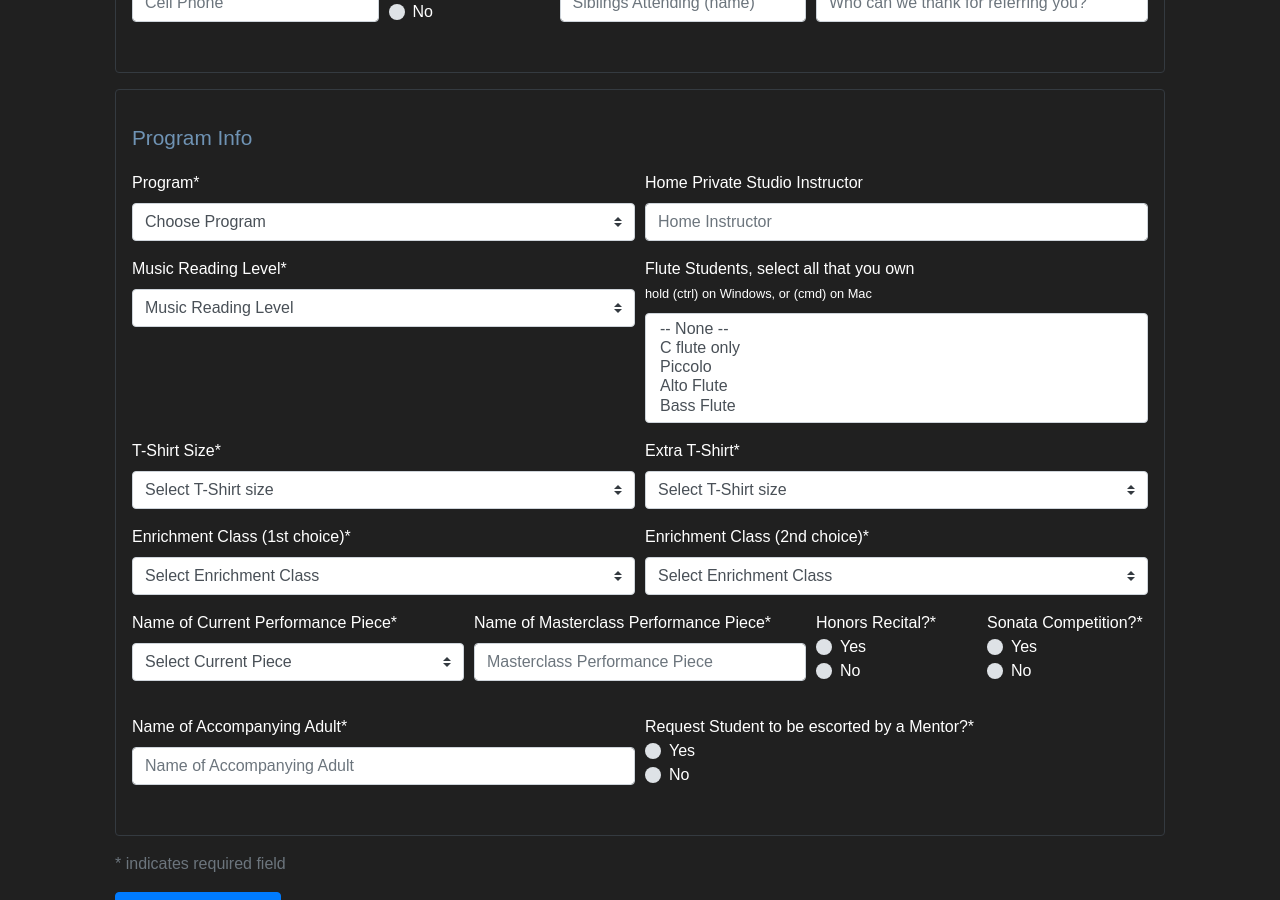
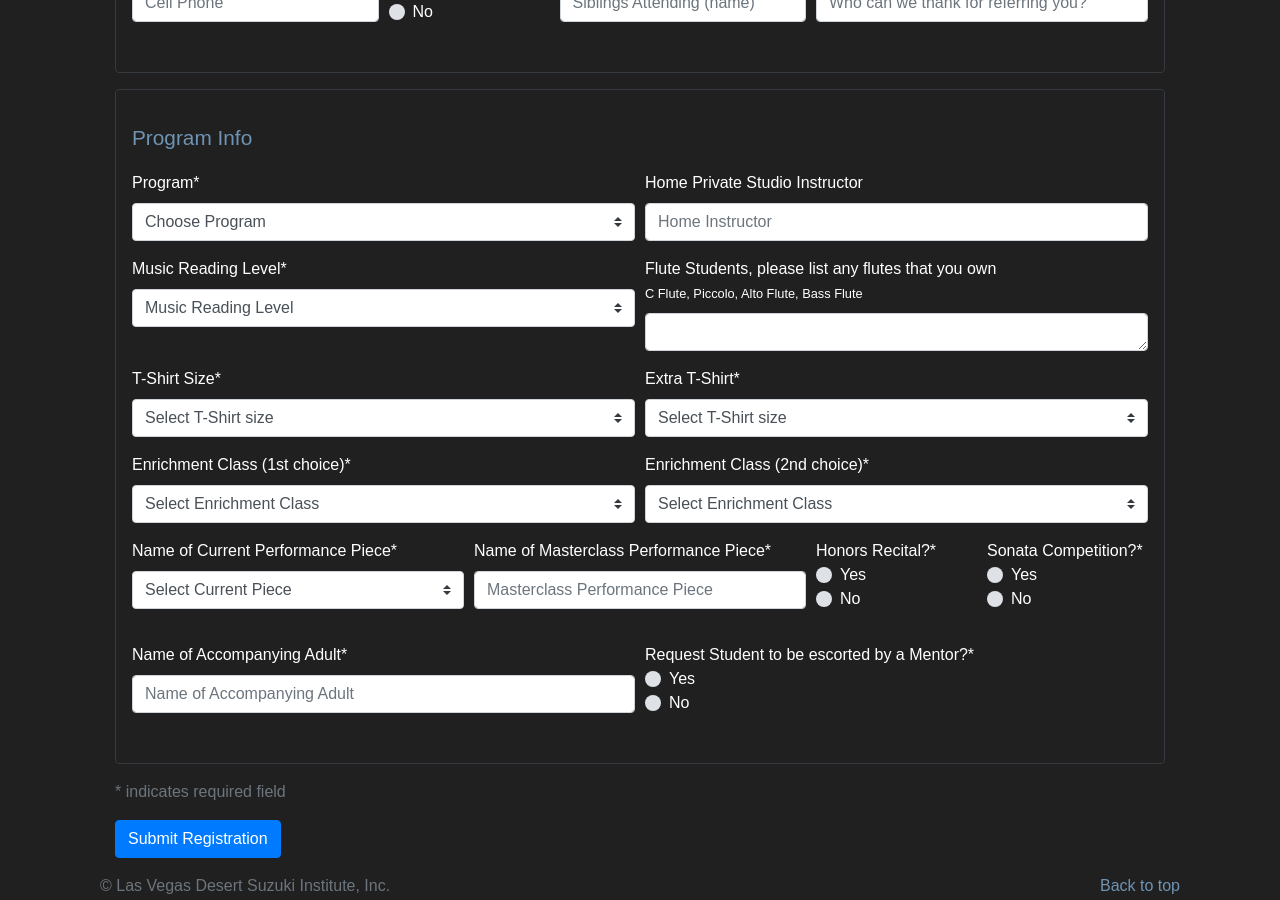
Before and after one commit to rg45-com/lvdsi, a Jekyll site: the page built from registration/flute-piano.html, in a window 1280 px wide and 900 px high, scrolled down 1109 px. Built offline with Jekyll 4.4.1, drawn with Linux system fonts in a browser that asks for light colours; nearby versions of some CDN libraries; some of the changed text lies outside the part shown.

Commit message:
Flute-Piano form tweak
Netlify doesn't like mutiple select form field.  Changed over to a text input.

```diff
--- a/registration/flute-piano.html
+++ b/registration/flute-piano.html
@@ -133,15 +133,9 @@ nav_item: registration
             </div>
           </div>
           <div class="col-md-6 mb-3">
-            <label for="fluteOwned">Flute Students, select all that you own<br/>
-              <span class="small">hold (ctrl) on Windows, or (cmd) on Mac</span></label>
-            <select class="custom-select" multiple id="fluteOwned" name="fluteOwned" style="height:110px;">
-              <option value="None">-- None --</option>
-              <option value="C_Flute">C flute only</option>
-              <option value="Piccolo">Piccolo</option>
-              <option value="Alto Flute">Alto Flute</option>
-              <option value="Bass Flute">Bass Flute</option>
-            </select>
+            <label for="fluteOwned">Flute Students, please list any flutes that you own<br/>
+              <span class="small">C Flute, Piccolo, Alto Flute, Bass Flute</span></label>
+              <textarea class="form-control" id="fluteOwned" rows="1"></textarea>
           </div>
         </div><!-- /form-row -->
 
```
Also changed, not shown: other parts of registration/flute-piano.html (+1 -1 lines).
